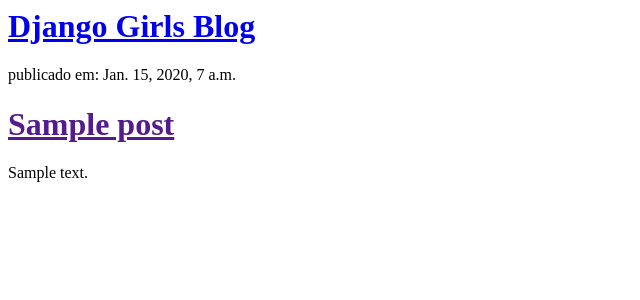
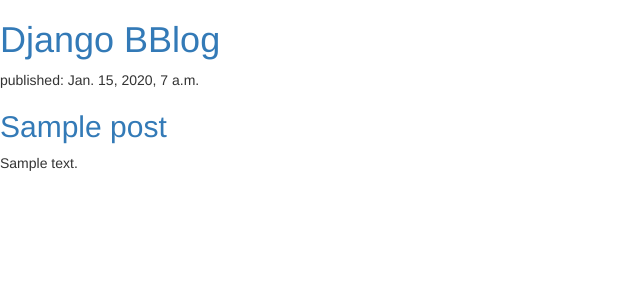
Before and after one commit to rodlpho/my-first-blog, a Django app: template blog/templates/blog/post_list.html in a window 1280 px wide. Shown: the top 300 px of the page, without its empty margins (0-640 px from the left). Run offline with Django 3.2, Linux system fonts and the light colour scheme; the template is opened without the code that fills it: values that come from a table or form of the project are taken from there, others are empty; tables that the repository leaves empty hold one stand-in row (values such as "Sample post"); some libraries are stand-ins or nearby versions.

Commit message:
atualizacao

```diff
--- /dev/null
+++ b/blog/static/blog/blog.css
@@ -0,0 +1,4 @@
+h1 a, h2 a {
+    color: #C25100;
+    font-family: 'Lobster';
+}
--- a/blog/templates/blog/post_list.html
+++ b/blog/templates/blog/post_list.html
@@ -1,16 +1,24 @@
+{% load static %}
 <html>
     <head>
-        <title>Blog Django Girls</title>
+
+        <title>Django Girls blog</title>
+        <link rel="stylesheet" href="{% static 'css/bootstrap.css' %}">
+        <link rel="stylesheet" href="//maxcdn.bootstrapcdn.com/bootstrap/3.2.0/css/bootstrap.min.css">
+        <link rel="stylesheet" href="//maxcdn.bootstrapcdn.com/bootstrap/3.2.0/css/bootstrap-theme.min.css">
+        <link href="//fonts.googleapis.com/css?family=Lobster&subset=latin,latin-ext" rel="stylesheet" type="text/css">
     </head>
+    <body>
         <div>
-    <h1><a href="/">Django Girls Blog</a></h1>
+            <h1><a href="/">Django BBlog</a></h1>
         </div>
 
         {% for post in posts %}
             <div>
-        <p>publicado em: {{ post.published_date }}</p>
-        <h1><a href="">{{ post.title }}</a></h1>
+                <p>published: {{ post.published_date }}</p>
+                <h2><a href="">{{ post.title }}</a></h2>
                 <p>{{ post.text|linebreaksbr }}</p>
             </div>
         {% endfor %}
+    </body>
 </html>
--- a/mysite/settings.py
+++ b/mysite/settings.py
@@ -119,5 +119,6 @@
 # https://docs.djangoproject.com/en/2.0/howto/static-files/
 
 STATIC_URL = '/static/'
+
 STATIC_ROOT = os.path.join(BASE_DIR, 'static')
 ALLOWED_HOSTS = ['127.0.0.1', '.pythonanywhere.com']
```
Lines whose indentation alone changed are shown as unchanged.
